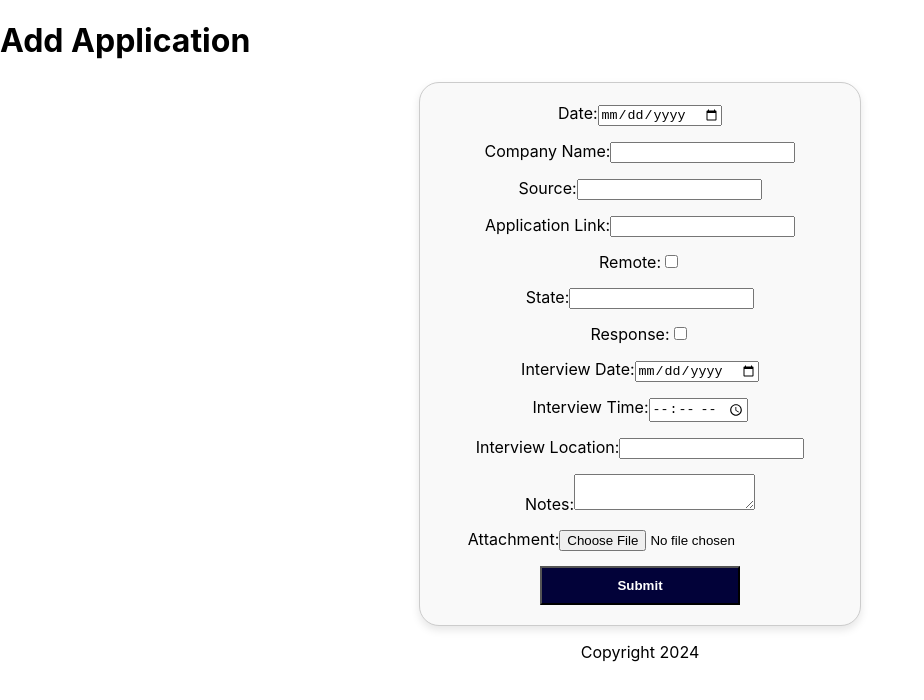
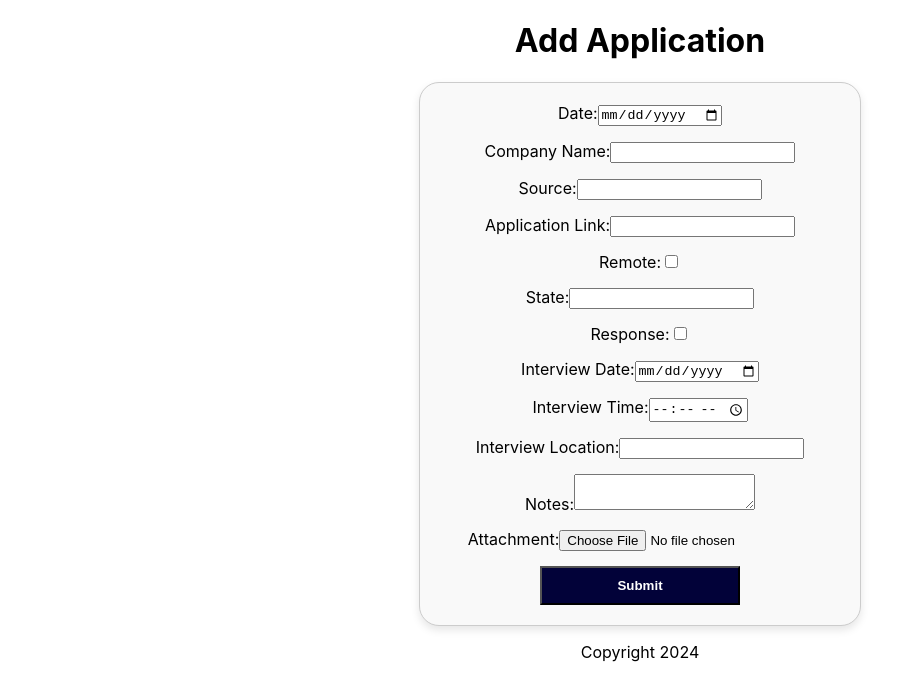
Before and after one commit to TomG87/application_frontend, a React (Create React App) app: page /api/applications/create in a window 1280 px wide. Shown: the top 700 px of the page, without its empty margins (0-924 px from the left). Built offline with nearby package versions, Linux system fonts and the light colour scheme.

Commit message:
add css properties to application-add and application-title elements

```diff
--- a/src/App.css
+++ b/src/App.css
@@ -50,3 +50,7 @@ text-align: center;
   text-align: center;
   display: grid;
   grid-gap: 15px;  }
+
+  .application-title{
+    text-align:center;
+  }
```
